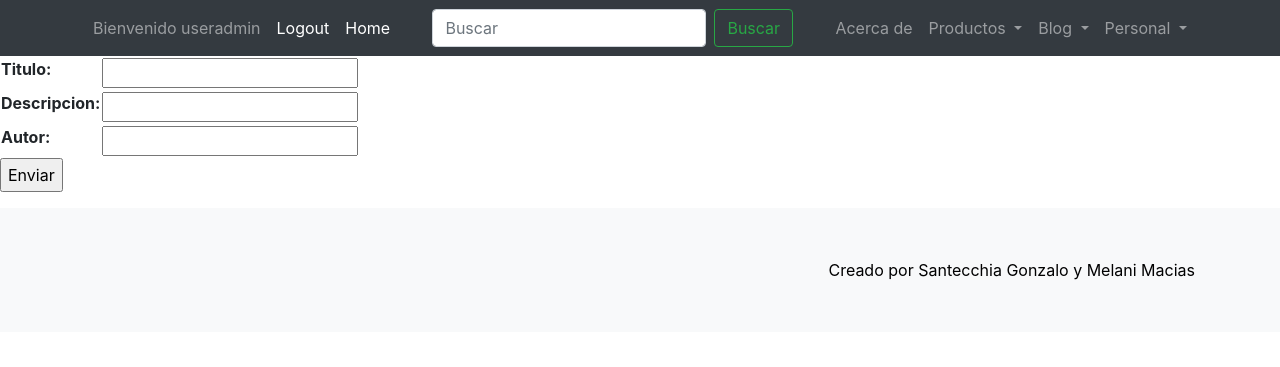
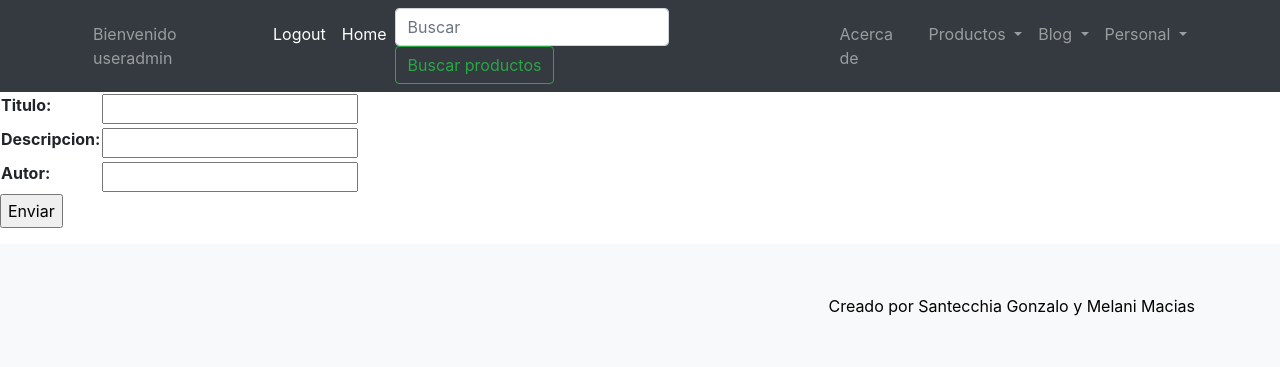
Before and after one commit to gonzaedlp/proyectocoderfinal, a Django app: page /Blog/crear_articulo/ in a window 1280 px wide. Shown: the top 367 px of the page. Run offline with Django 4.2, Linux system fonts and the light colour scheme; a user stored in the database is signed in; parts of the project's set-up code (start-up, migrations or seed data) failed here and were passed over; some libraries are stand-ins or nearby versions.

Commit message:
Update base.html

```diff
--- a/Proyectocoder/ecommerce/templates/base.html
+++ b/Proyectocoder/ecommerce/templates/base.html
@@ -39,7 +39,7 @@
         </ul>
         <form class="form-inline my-2 my-lg-0"action="/products/search-products"method="GET">
           <input class="form-control mr-sm-2" type="search" placeholder="Buscar" aria-label="Search" name="search">
-          <button class="btn btn-outline-success my-2 my-sm-0" type="submit">Buscar</button>
+          <button class="btn btn-outline-success my-2 my-sm-0" type="submit">Buscar productos</button>
         </form>
       </div>
         <button class="navbar-toggler" type="button" data-bs-toggle="collapse"
```
